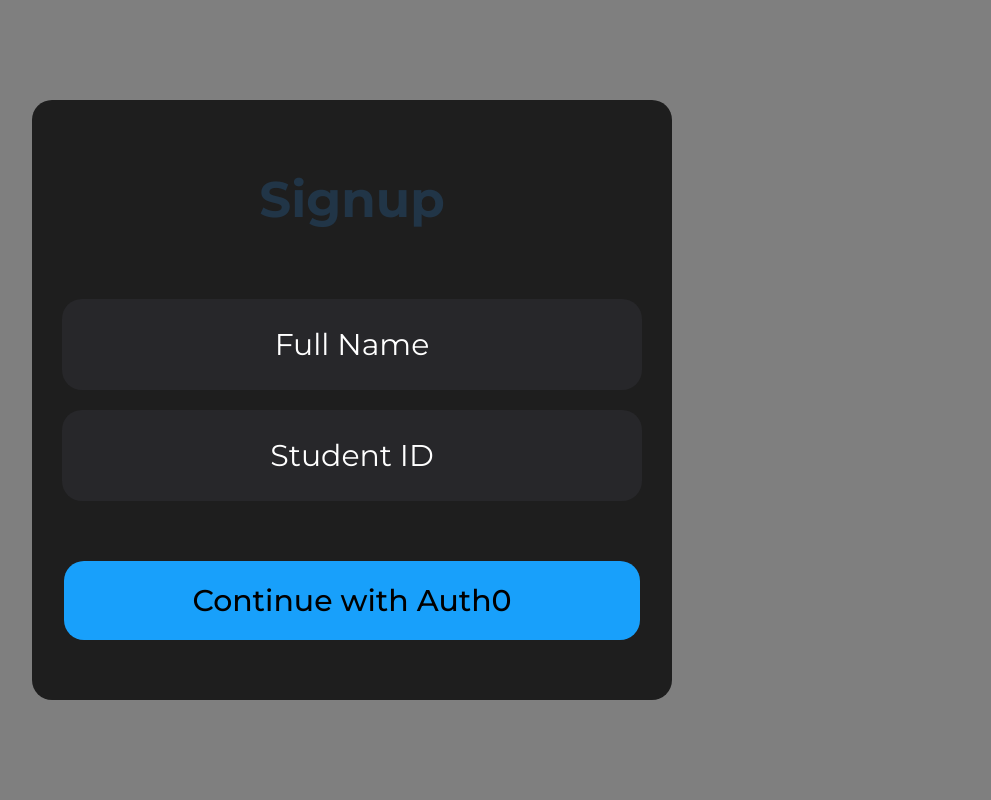
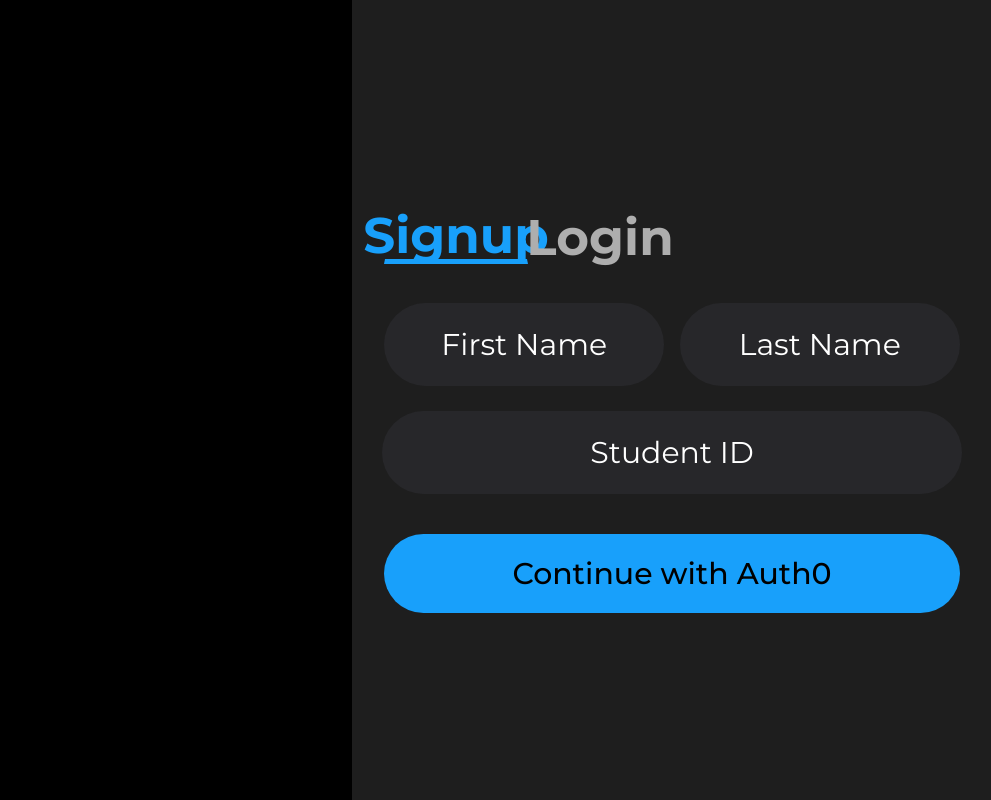
Before and after one commit to LAI-Learning-with-AI/lai-frontend, a React (Vite) app: page /signup in a window 1280 px wide. Shown: the whole page, without its empty margins (288-1279 px from the left). Built offline with nearby package versions, Linux system fonts and the light colour scheme; no server answers.

Commit message:
add signup and login functionality

```diff
--- a/src/App.tsx
+++ b/src/App.tsx
@@ -6,16 +6,18 @@
 import SignUp from './pages/signup/signup.tsx'
 import Profile from './pages/profile.tsx'
 import './App.css'
+import Login from './pages/signup/login.tsx'
 
 
 function App() {
   return (
       <Router>
-        {enableNavbar() && <Navbar />}
+        <Navbar />
         <div className='app-container'>
           <div className='navbar-spacer'></div>
           <Routes>
             <Route path='/signup' element={<SignUp />} />
+            <Route path='/login' element={<Login />} />
             <Route path='/profile' element={<Profile />} />
             <Route path='/' element={<ChatMode />} />
             <Route path='/quizzes' element={<QuizMode />} />
@@ -26,9 +28,4 @@
   )
 }
 
-function enableNavbar() {
-  const excludedPaths = ['/signup'];
-  return !excludedPaths.includes(window.location.pathname);
-}
-
 export default App
--- /dev/null
+++ b/src/pages/signup/login.tsx
@@ -0,0 +1,35 @@
+import { useAuth0 } from "@auth0/auth0-react";
+import { useNavigate } from 'react-router-dom';
+import './signup.css';
+
+function Login() {
+    const navigate = useNavigate();
+
+    // drop in Auth0 authentication service
+    const { isAuthenticated, user, loginWithPopup } = useAuth0();
+
+    // when user is logged in, redirect to /
+    if (isAuthenticated && user)
+        navigate('/')
+    return (
+        // signup button which redirects to Auth0 for signup and login
+        <div className="signup-container">
+            <div className='signup-image'></div>
+            <div className="signup-main">
+                <div className="signup-header">
+                    <div className="redirect-container">
+                        <button className="signup-redirect disabled" onClick={() => navigate('/signup')}>Signup</button>
+                        <button className="signup-redirect enabled">Login</button>
+                    </div>
+                </div>
+                <div className="signup-middle">
+                    <button className="signup-button" onClick={() => loginWithPopup()}>Continue with Auth0</button>
+                </div>
+                <div className="signup-footer">
+                </div>
+            </div>
+        </div>
+    )
+}
+
+export default Login;
--- a/src/pages/signup/signup.css
+++ b/src/pages/signup/signup.css
@@ -1,38 +1,84 @@
 .signup-container {
+    display: flex;
     position: absolute;
-    top: 0;
     left: 0;
     width: 100%;
     height: 100%;
-    background-image: url('../../assets/lai-background.png');
-    background: #00000080;
+    background: #000000;
+    z-index: 999;
+}
+
+.signup-image {
+    width: 50%;
 }
 
 .signup-main {
-    position: absolute;
     background: #1E1E1E;
     width: 50%;
-    height: 75%;
-    top: 50%;
-    left: 50%;
-    transform: translate(-50%, -50%);
+    height: 100%;
     display: flex;
     font-family: 'Montserrat';
     font-style: normal;
     font-weight: normal;
     flex-direction: column;
     align-items: center;
-    border-radius: 20px;
+}
+
+.two-column {
+    display: flex;
+    justify-content: space-between;
+    width: 90%;
+    height: 30%;
+}
+
+.two-column input {
+    background-color: #27272A;
+    border: 0;
+    border-radius: 50px;
+    color: #FFFFFF;
+    width: 48%;
+    height: 100%;
+    font-size: 30px;
+    font-family: 'Montserrat';
+    text-align: center;
 }
 
 .signup-header {
     display: flex;
-    align-items: center;
     justify-content: center;
     font-weight: bold;
     font-size: 50px;
     width: 100%;
-    flex-grow: 1;
+    height: 33%;
+}
+
+.redirect-container {
+    display: flex;
+    width: 90%;
+    height: 20%;
+    align-self: flex-end;
+}
+
+.signup-redirect {
+    display: flex;
+    align-items: center;
+    justify-content: center;
+    background: none;
+    border-radius: 0;
+    width: 25%;
+    padding: 0;
+}
+
+.signup-redirect.enabled {
+    color: #18A0FB;
+    font-weight: bold;
+    cursor: not-allowed;
+    border-bottom: 5px solid #18A0FB;
+}
+
+.signup-redirect.disabled {
+    color: #AEAEAE;
+    font-weight: bold;
 }
 
 .signup-middle {
@@ -45,13 +91,13 @@
     flex-grow: 1;
 }
 
-.signup-middle input {
+.signup-middle .student-input {
     background-color: #27272A;
     border: 0;
-    border-radius: 20px;
+    border-radius: 50px;
     color: #FFFFFF;
     width: 90%;
-    height: 50%;
+    height: 30%;
     font-size: 30px;
     font-family: 'Montserrat';
     text-align: center;
@@ -69,10 +115,19 @@
     flex-grow: 1;
 }
 
-.signup-container button {
+.signup-middle button {
     width: 90%;
-    height: 40%;
+    height: 50%;
     font-size: 30px;
     background-color: #18A0FB;
-    border-radius: 20px;
+    border-radius: 50px;
 }
+
+.signup-footer button {
+    width: 90%;
+    height: 30%;
+    font-size: 30px;
+    background-color: #18A0FB;
+    border-radius: 50px;
+    align-self: flex-start;
+}
--- a/src/pages/signup/signup.tsx
+++ b/src/pages/signup/signup.tsx
@@ -1,29 +1,57 @@
 import { useAuth0 } from "@auth0/auth0-react";
 import { useNavigate } from 'react-router-dom';
 import './signup.css';
+import { useState } from "react";
 
 function SignUp() {
     const navigate = useNavigate();
+    const [first, setFirst] = useState<string>('');
+    const [last, setLast] = useState<string>('');
+    const [studentId, setStudentId] = useState<string>('');
+
 
     // drop in Auth0 authentication service
-    const { isAuthenticated, user, loginWithRedirect } = useAuth0();
+    const { isAuthenticated, user, loginWithPopup } = useAuth0();
 
-    // if user is already logged in, redirect to /
-    if (isAuthenticated && user)
-        navigate('/')
+    // when user logs in create user in db
+    if (isAuthenticated && user) {
+        fetch(`${import.meta.env.VITE_SERVER}/createUser`, {
+            method: 'POST',
+            headers: {
+                'Content-Type': 'application/json'
+            },
+            body: JSON.stringify({
+                "userId": user?.sub,
+                "email": user?.email,
+                "name": first + ' ' + last
+            })
+        })
+        .then(() => navigate('/'))
+        .catch(error => {
+            console.error(error);
+        });
+    }
+
     return (
         // signup button which redirects to Auth0 for signup and login
         <div className="signup-container">
+            <div className='signup-image'></div>
             <div className="signup-main">
-                <div className="signup-header">Signup</div>
+                <div className="signup-header">
+                    <div className="redirect-container">
+                        <button className="signup-redirect enabled">Signup</button>
+                        <button className="signup-redirect disabled" onClick={() => navigate('/login')}>Login</button>
+                    </div>
+                </div>
                 <div className="signup-middle">
-                    <input placeholder="Full Name"></input>
-                    <input placeholder="Student ID"></input>
+                    <div className="two-column">
+                        <input placeholder="First Name" onChange={(e) => setFirst(e.target.value)} />
+                        <input placeholder="Last Name" onChange={(e) => setLast(e.target.value)} / >
+                    </div>
+                    <input className='student-input' placeholder="Student ID" onChange={(e) => setStudentId(e.target.value)}></input>
                 </div>
                 <div className="signup-footer">
-                    <button className="signup-button" onClick={() => loginWithRedirect().then(() => {
-                        console.log(user);
-                    })}>Continue with Auth0</button>
+                    <button className="signup-button" onClick={() => loginWithPopup()}>Continue with Auth0</button>
                 </div>
             </div>
         </div>
```
